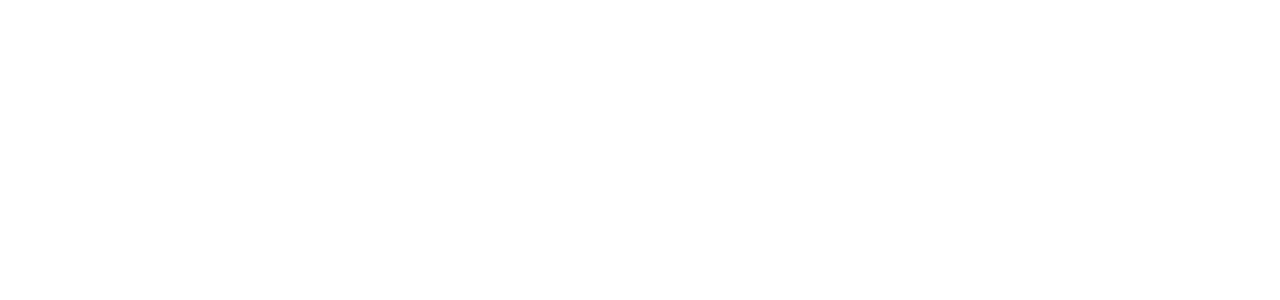
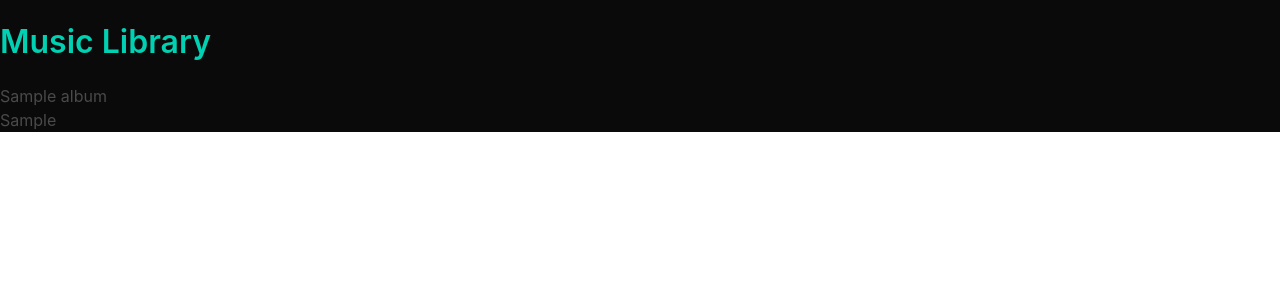
Before and after one commit to chriscors/Django-Music, a Django app: page / in a window 1280 px wide. Before the commit the part shown is empty. Shown: the top 300 px of the page. Run offline with Django 4.2, Linux system fonts and the light colour scheme; tables that the repository leaves empty hold one stand-in row (values such as "Sample post").

Commit message:
Fixes views errors; starts building HTML template

```diff
--- a/albums/templates/albums/album_list.html
+++ b/albums/templates/albums/album_list.html
@@ -0,0 +1,8 @@
+{% extends 'albums/base.html' %}
+
+{% block content %}
+  {% for album in albums %}
+      <h3>{{album}}</h3>
+      <h4>{{album.artist}}</h4>
+  {% endfor %}
+{% endblock content %}
--- a/albums/templates/albums/base.html
+++ b/albums/templates/albums/base.html
@@ -1,15 +1,20 @@
+{% load static %}
 <!DOCTYPE html>
 <html lang="en">
   <head>
     <meta charset="UTF-8" />
     <meta http-equiv="X-UA-Compatible" content="IE=edge" />
     <meta name="viewport" content="width=device-width, initial-scale=1.0" />
-    <title>Document</title>
+    <link rel="stylesheet" href="https://cdn.jsdelivr.net/npm/bulma@0.9.4/css/bulma.min.css">
+    <link rel="stylesheet" href="static/css/styles.css">
+    <title>Music Library</title>
   </head>
-  <body>
-    <header>
-      <h3>Music Library</h3>
+  <body class = "has-background-black">
+    <header class = "py-5">
+      <h1 class = "title has-text-primary">Music Library</h1>
     </header>
-    <main></main>
+    <main>
+      {% block content %}{% endblock content %}
+    </main>
   </body>
 </html>
--- a/albums/views.py
+++ b/albums/views.py
@@ -3,5 +3,5 @@
 
 
 def album_list(request):
-    albums = Album.objects.all().order_by('creation_date')
+    albums = Album.objects.all().order_by("title")
     return render(request, 'albums/album_list.html', {'albums': albums})
```
Also changed, not shown: albums/forms.py (added), albums/static/css/styles.css (added).
